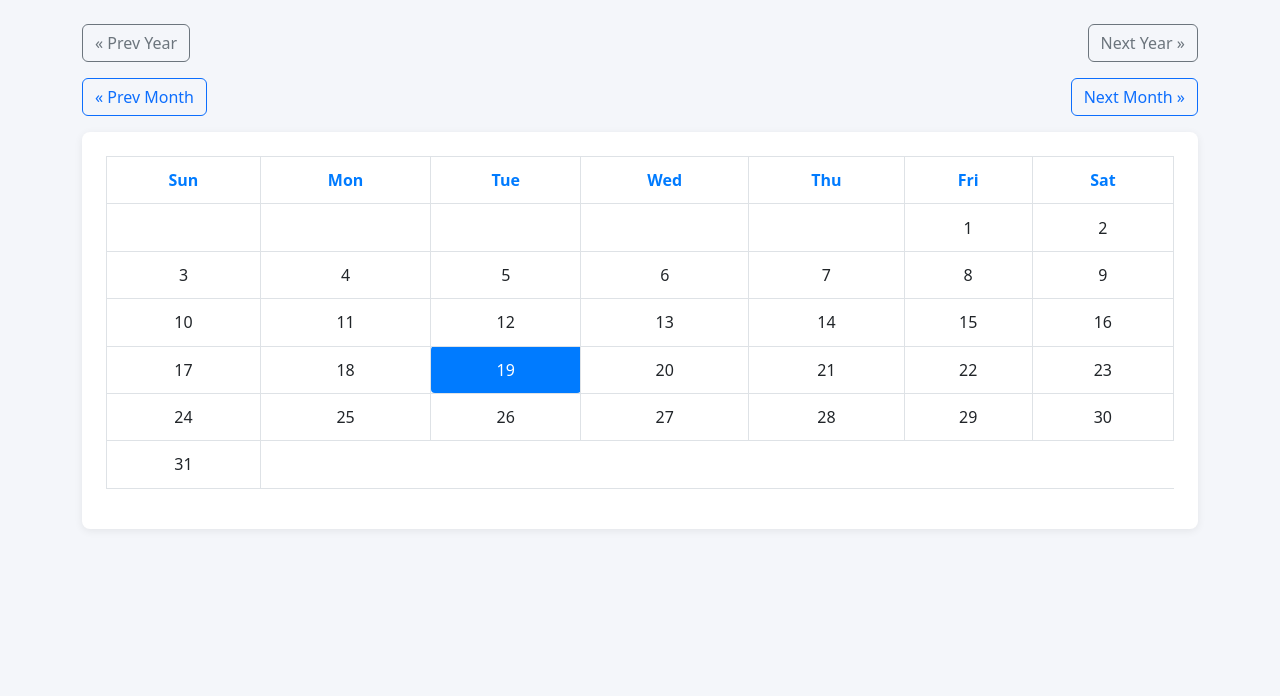
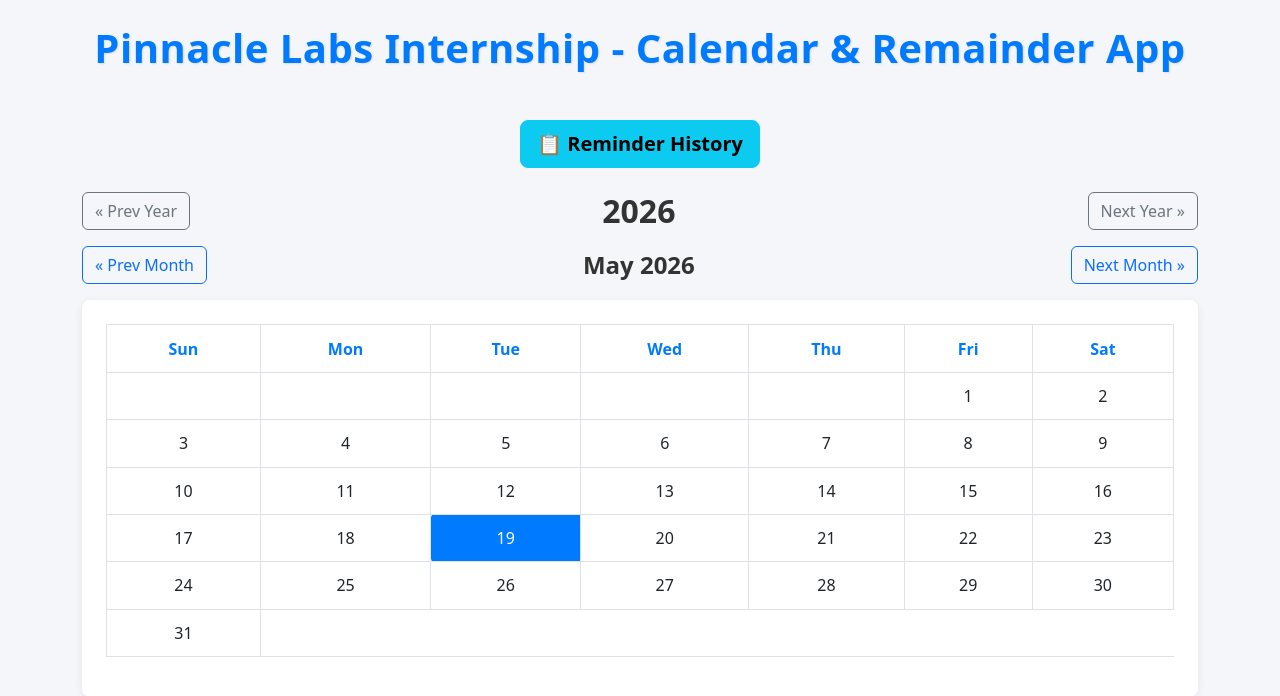
Before and after one commit to DhruvPatel0110/PythonDev-PinnacleLabs, a Flask app: page / in a window 1280 px wide. Shown: the top 696 px of the page. Run offline with Flask 3, Linux system fonts and the light colour scheme.

Commit message:
added reminder history with local sql server

```diff
--- a/Calendar-Remainder/app.py
+++ b/Calendar-Remainder/app.py
@@ -9,11 +9,17 @@ from datetime import datetime, date
 # Load environment variables from .env
 load_dotenv()
 
-app = Flask(__name__)
+# Create instance folder
+instance_path = os.path.join(os.path.dirname(os.path.abspath(__file__)), 'instance')
+if not os.path.exists(instance_path):
+    os.makedirs(instance_path, mode=0o777)
 
-# Configurations
+app = Flask(__name__, instance_path=instance_path)
+
+# Database configuration - use instance folder
+db_path = os.path.join(instance_path, 'reminders.db')
 app.config['SECRET_KEY'] = os.getenv('SECRET_KEY', 'your-secret-key')
-app.config['SQLALCHEMY_DATABASE_URI'] = 'sqlite:///database/reminders.db'
+app.config['SQLALCHEMY_DATABASE_URI'] = f'sqlite:///{db_path}'
 app.config['SQLALCHEMY_TRACK_MODIFICATIONS'] = False
 
 # Flask-Mail config
@@ -54,20 +60,31 @@ def home():
 # Add reminder route (POST)
 @app.route('/add_reminder', methods=['POST'])
 def add_reminder():
+    from datetime import time
     data = request.get_json() if request.is_json else request.form
     title = data.get('title')
     reminder_type = data.get('reminder_type')
-    reminder_date = data.get('reminder_date')
-    reminder_time = data.get('reminder_time')
+    reminder_date_str = data.get('reminder_date')
+    reminder_time_str = data.get('reminder_time')
     email = data.get('email')
-    if not (title and reminder_type and email):
+
+    if not (title and reminder_type and email and reminder_date_str):
         return jsonify({'success': False, 'error': 'Missing required fields'}), 400
+
     try:
+        # Convert date string to date object
+        reminder_date_obj = datetime.strptime(reminder_date_str, '%Y-%m-%d').date()
+
+        # Convert time string to time object if provided
+        reminder_time_obj = None
+        if reminder_time_str:
+            reminder_time_obj = datetime.strptime(reminder_time_str, '%H:%M').time()
+
         reminder = Reminder(
             title=title,
             reminder_type=reminder_type,
-            reminder_date=reminder_date,
-            reminder_time=reminder_time,
+            reminder_date=reminder_date_obj,
+            reminder_time=reminder_time_obj,
             email=email,
             notification_status='pending'
         )
@@ -77,71 +94,78 @@ def add_reminder():
         return jsonify({'success': True, 'reminder_id': reminder.id})
     except Exception as e:
         db.session.rollback()
+        print(f"[ERROR] add_reminder - {str(e)}")
         return jsonify({'success': False, 'error': str(e)}), 500
 
 # Reminder history route
 @app.route('/reminder_history', methods=['GET'])
 def reminder_history():
-    reminders = Reminder.query.order_by(Reminder.created_at.desc()).all()
-    result = [
-        {
-            'id': r.id,
-            'title': r.title,
-            'reminder_type': r.reminder_type,
-            'reminder_date': str(r.reminder_date),
-            'reminder_time': r.reminder_time.strftime('%H:%M') if r.reminder_time else None,
-            'email': r.email,
-            'notification_status': r.notification_status,
-            'created_at': r.created_at.isoformat()
-        }
-        for r in reminders
-    ]
-    return jsonify(result)
+    try:
+        reminders = Reminder.query.order_by(Reminder.created_at.desc()).all()
+        result = [
+            {
+                'id': r.id,
+                'title': r.title,
+                'reminder_type': r.reminder_type,
+                'reminder_date': str(r.reminder_date),
+                'reminder_time': r.reminder_time.strftime('%H:%M') if r.reminder_time else None,
+                'email': r.email,
+                'notification_status': r.notification_status,
+                'created_at': r.created_at.isoformat()
+            }
+            for r in reminders
+        ]
+        return jsonify(result)
+    except Exception as e:
+        print(f"[ERROR] reminder_history - {str(e)}")
+        return jsonify({'success': False, 'error': str(e)}), 500
 
 # --- APScheduler Job for Reminders ---
 def check_and_trigger_reminders():
-    now = datetime.now()
-    today = date.today()
-    reminders = Reminder.query.filter_by(reminder_date=today, notification_status='pending').all()
-    for reminder in reminders:
-        # Check if reminder_time is set and matches current time (24-hour format)
-        if reminder.reminder_time:
-            reminder_time_str = reminder.reminder_time.strftime('%H:%M')
-            now_time_str = now.strftime('%H:%M')
-            if reminder_time_str == now_time_str:
-                send_email_notification(reminder)
-                trigger_browser_notification(reminder)
-                reminder.notification_status = 'sent'
-                db.session.commit()
-        else:
-            # If no time, use default (00:01 for email, 12:00 for browser)
-            if now.strftime('%H:%M') == '00:01':
-                send_email_notification(reminder)
-                reminder.notification_status = 'sent'
-                db.session.commit()
-            elif now.strftime('%H:%M') == '12:00':
-                trigger_browser_notification(reminder)
-                # Don't mark as sent if email not sent yet
+    with app.app_context():
+        try:
+            now = datetime.now()
+            today = date.today()
+            reminders = Reminder.query.filter_by(reminder_date=today, notification_status='pending').all()
+            for reminder in reminders:
+                # Check if reminder_time is set and matches current time (24-hour format)
+                if reminder.reminder_time:
+                    reminder_time_str = reminder.reminder_time.strftime('%H:%M')
+                    now_time_str = now.strftime('%H:%M')
+                    if reminder_time_str == now_time_str:
+                        send_email_notification(reminder)
+                        trigger_browser_notification(reminder)
+                        reminder.notification_status = 'sent'
+                        db.session.commit()
+                else:
+                    # If no time, use default (00:01 for email, 12:00 for browser)
+                    if now.strftime('%H:%M') == '00:01':
+                        send_email_notification(reminder)
+                        reminder.notification_status = 'sent'
+                        db.session.commit()
+                    elif now.strftime('%H:%M') == '12:00':
+                        trigger_browser_notification(reminder)
+                        # Don't mark as sent if email not sent yet
+        except Exception as e:
+            print(f"[SCHEDULER ERROR] {str(e)}")
 
-# Dummy email notification function
-
+# Email notification function
 def send_email_notification(reminder):
-    subject = "Reminder Notification"
-    reminder_time = reminder.reminder_time.strftime('%H:%M') if reminder.reminder_time else 'N/A'
-    body = f"""
+    try:
+        subject = "Reminder Notification"
+        reminder_time = reminder.reminder_time.strftime('%H:%M') if reminder.reminder_time else 'N/A'
+        body = f"""
     Reminder: {reminder.title}
     Scheduled Date: {reminder.reminder_date}
     Scheduled Time: {reminder_time}
     """
-    msg = Message(subject=subject, recipients=[reminder.email], body=body)
-    try:
+        msg = Message(subject=subject, recipients=[reminder.email], body=body)
         mail.send(msg)
         print(f"[EMAIL SENT] To: {reminder.email} | Title: {reminder.title} | Date: {reminder.reminder_date} | Time: {reminder_time}")
     except Exception as e:
         print(f"[EMAIL ERROR] {e}")
 
-# Dummy browser notification event trigger
-
+# Browser notification function
 def trigger_browser_notification(reminder):
     # In production, use WebSocket or server-sent events to notify browser
     print(f"[BROWSER] Reminder: {reminder.title} at {reminder.reminder_time}")
@@ -150,4 +174,12 @@ def trigger_browser_notification(reminder):
 scheduler.add_job(func=check_and_trigger_reminders, trigger='interval', seconds=60, id='reminder_job', replace_existing=True)
 
 if __name__ == '__main__':
-    app.run(debug=True)
+    # Initialize the database
+    with app.app_context():
+        try:
+            db.create_all()
+            print(f"[DATABASE] Initialized at: {db_path}")
+        except Exception as e:
+            print(f"[DATABASE ERROR] {e}")
+
+    app.run(debug=True, host='127.0.0.1', port=5000)
--- a/Calendar-Remainder/static/css/calendar.css
+++ b/Calendar-Remainder/static/css/calendar.css
@@ -1,4 +1,12 @@
 body { background: #f4f6fa; }
+.main-heading {
+    color: #007bff;
+    font-size: 2.5rem;
+    font-weight: 700;
+    margin-bottom: 1.5rem;
+    text-shadow: 1px 1px 2px rgba(0,0,0,0.1);
+    letter-spacing: 0.5px;
+}
 .calendar-table { background: #fff; border-radius: 8px; box-shadow: 0 2px 8px rgba(0,0,0,0.07); padding: 1.5rem; }
 .calendar-table table { width: 100%; text-align: center; }
 .calendar-table th, .calendar-table td { padding: 0.7rem; }
@@ -6,5 +14,8 @@ body { background: #f4f6fa; }
 .calendar-table td { cursor: pointer; border-radius: 4px; transition: background 0.2s; }
 .calendar-table td:hover { background: #e3f2fd; }
 .calendar-table .today { background: #007bff; color: #fff; border-radius: 4px; }
-#dayView { background: #fff; border-radius: 8px; box-shadow: 0 2px 8px rgba(0,0,0,0.07); padding: 1rem; margin-top: 1rem; }
-#remindMeBtn { float: right; }
+#dayView { background: #fff; border-radius: 8px; box-shadow: 0 2px 8px rgba(0,0,0,0.07); padding: 1.5rem; margin-top: 1rem; display: flex; justify-content: space-between; align-items: center; }
+#dayView h5 { margin: 0; }
+#remindMeBtn { margin: 0; }
+#currentYear, #currentMonth { color: #333; font-weight: 600; }
+#reminderHistoryBtn { font-weight: 600; }
--- a/Calendar-Remainder/static/js/calendar.js
+++ b/Calendar-Remainder/static/js/calendar.js
@@ -3,6 +3,11 @@ let today = new Date();
 let currentYear = today.getFullYear();
 let currentMonth = today.getMonth();
 let selectedDay = null;
+
+function updateYearMonthDisplay() {
+    document.getElementById('currentYear').textContent = currentYear;
+    document.getElementById('currentMonth').textContent = `${monthNames[currentMonth]} ${currentYear}`;
+}
 
 function renderCalendar(year, month) {
     const firstDay = new Date(year, month, 1);
@@ -20,6 +25,7 @@ function renderCalendar(year, month) {
     }
     html += '</tr></tbody></table>';
     document.getElementById('calendar').innerHTML = html;
+    updateYearMonthDisplay();
     document.querySelectorAll('#calendar td[data-date]').forEach(td => {
         td.onclick = function() {
             selectedDay = new Date(this.dataset.date);
@@ -62,5 +68,112 @@ if (remindMeBtn) {
     };
 }
 
+// Reminder History functionality
+const reminderHistoryBtn = document.getElementById('reminderHistoryBtn');
+if (reminderHistoryBtn) {
+    reminderHistoryBtn.onclick = () => {
+        const modal = new bootstrap.Modal(document.getElementById('historyModal'));
+        loadReminderHistory();
+        modal.show();
+    };
+}
+
+// Load reminder history from backend
+function loadReminderHistory() {
+    fetch('/reminder_history')
+        .then(response => response.json())
+        .then(data => {
+            const tableBody = document.getElementById('historyTableBody');
+            tableBody.innerHTML = '';
+
+            if (data.length === 0) {
+                tableBody.innerHTML = '<tr><td colspan="6" class="text-center text-muted">No reminders yet</td></tr>';
+                return;
+            }
+
+            data.forEach(reminder => {
+                const row = `<tr>
+                    <td>${reminder.title}</td>
+                    <td><span class="badge bg-primary">${reminder.reminder_type}</span></td>
+                    <td>${reminder.reminder_date}</td>
+                    <td>${reminder.reminder_time || 'N/A'}</td>
+                    <td>${reminder.email}</td>
+                    <td><span class="badge ${reminder.notification_status === 'sent' ? 'bg-success' : 'bg-warning'}">${reminder.notification_status}</span></td>
+                </tr>`;
+                tableBody.innerHTML += row;
+            });
+        })
+        .catch(error => {
+            console.error('Error loading reminder history:', error);
+            document.getElementById('historyTableBody').innerHTML = '<tr><td colspan="6" class="text-center text-danger">Error loading data</td></tr>';
+        });
+}
+
+// Handle Date Reminder Form Submission
+const dateReminderForm = document.getElementById('dateReminderForm');
+if (dateReminderForm) {
+    dateReminderForm.onsubmit = async (e) => {
+        e.preventDefault();
+        const data = {
+            title: document.getElementById('dateTitle').value,
+            reminder_type: 'date',
+            reminder_date: document.getElementById('dateDate').value,
+            reminder_time: document.getElementById('dateTime').value || null,
+            email: document.getElementById('dateEmail').value
+        };
+
+        try {
+            const response = await fetch('/add_reminder', {
+                method: 'POST',
+                headers: { 'Content-Type': 'application/json' },
+                body: JSON.stringify(data)
+            });
+            const result = await response.json();
+            if (result.success) {
+                alert('Reminder set successfully!');
+                dateReminderForm.reset();
+                bootstrap.Modal.getInstance(document.getElementById('reminderModal')).hide();
+            } else {
+                alert('Error: ' + result.error);
+            }
+        } catch (error) {
+            alert('Error setting reminder: ' + error.message);
+        }
+    };
+}
+
+// Handle Time Reminder Form Submission
+const timeReminderForm = document.getElementById('timeReminderForm');
+if (timeReminderForm) {
+    timeReminderForm.onsubmit = async (e) => {
+        e.preventDefault();
+        const data = {
+            title: document.getElementById('timeTitle').value,
+            reminder_type: 'time',
+            reminder_date: new Date().toISOString().split('T')[0], // Today's date
+            reminder_time: document.getElementById('timeTime').value,
+            email: document.getElementById('timeEmail').value
+        };
+
+        try {
+            const response = await fetch('/add_reminder', {
+                method: 'POST',
+                headers: { 'Content-Type': 'application/json' },
+                body: JSON.stringify(data)
+            });
+            const result = await response.json();
+            if (result.success) {
+                alert('Time reminder set successfully!');
+                timeReminderForm.reset();
+                bootstrap.Modal.getInstance(document.getElementById('reminderModal')).hide();
+            } else {
+                alert('Error: ' + result.error);
+            }
+        } catch (error) {
+            alert('Error setting reminder: ' + error.message);
+        }
+    };
+}
+
 // Initial render
 renderCalendar(currentYear, currentMonth);
--- a/Calendar-Remainder/templates/calendar.html
+++ b/Calendar-Remainder/templates/calendar.html
@@ -9,6 +9,16 @@
 </head>
 <body>
 <div class="container py-4">
+    <!-- Main Heading -->
+    <div class="text-center mb-5">
+        <h1 class="main-heading"><strong>Pinnacle Labs Internship - Calendar & Remainder App</strong></h1>
+    </div>
+
+    <!-- Reminder History Button -->
+    <div class="text-center mb-4">
+        <button id="reminderHistoryBtn" class="btn btn-info btn-lg">📋 Reminder History</button>
+    </div>
+
     <div class="d-flex justify-content-between align-items-center mb-3">
         <button id="prevYear" class="btn btn-outline-secondary">&laquo; Prev Year</button>
         <h2 id="currentYear" class="mb-0"></h2>
@@ -88,6 +98,36 @@
     </div>
   </div>
 </div>
+<!-- Reminder History Modal -->
+<div class="modal fade" id="historyModal" tabindex="-1" aria-labelledby="historyModalLabel" aria-hidden="true">
+  <div class="modal-dialog modal-lg">
+    <div class="modal-content">
+      <div class="modal-header">
+        <h5 class="modal-title" id="historyModalLabel">📋 Reminder History</h5>
+        <button type="button" class="btn-close" data-bs-dismiss="modal" aria-label="Close"></button>
+      </div>
+      <div class="modal-body">
+        <div id="historyTableContainer">
+          <table class="table table-striped" id="historyTable">
+            <thead>
+              <tr>
+                <th>Title</th>
+                <th>Type</th>
+                <th>Date</th>
+                <th>Time</th>
+                <th>Email</th>
+                <th>Status</th>
+              </tr>
+            </thead>
+            <tbody id="historyTableBody">
+              <tr><td colspan="6" class="text-center">Loading...</td></tr>
+            </tbody>
+          </table>
+        </div>
+      </div>
+    </div>
+  </div>
+</div>
 <script src="https://cdn.jsdelivr.net/npm/bootstrap@5.3.0/dist/js/bootstrap.bundle.min.js"></script>
 <script src="/static/js/calendar.js"></script>
 <script src="/static/notifications/notify.js"></script>
```
Also changed, not shown: Calendar-Remainder/run_app.py (added, +12 -0 lines).
